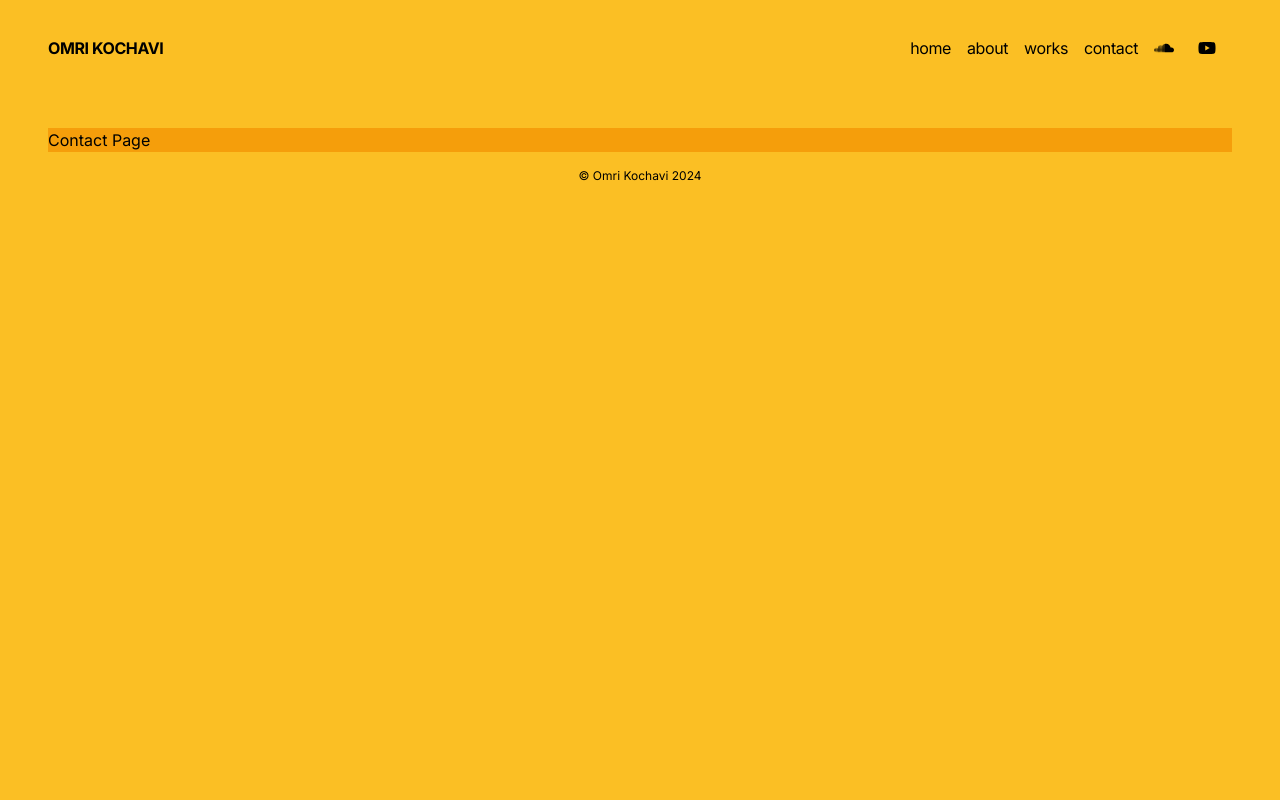
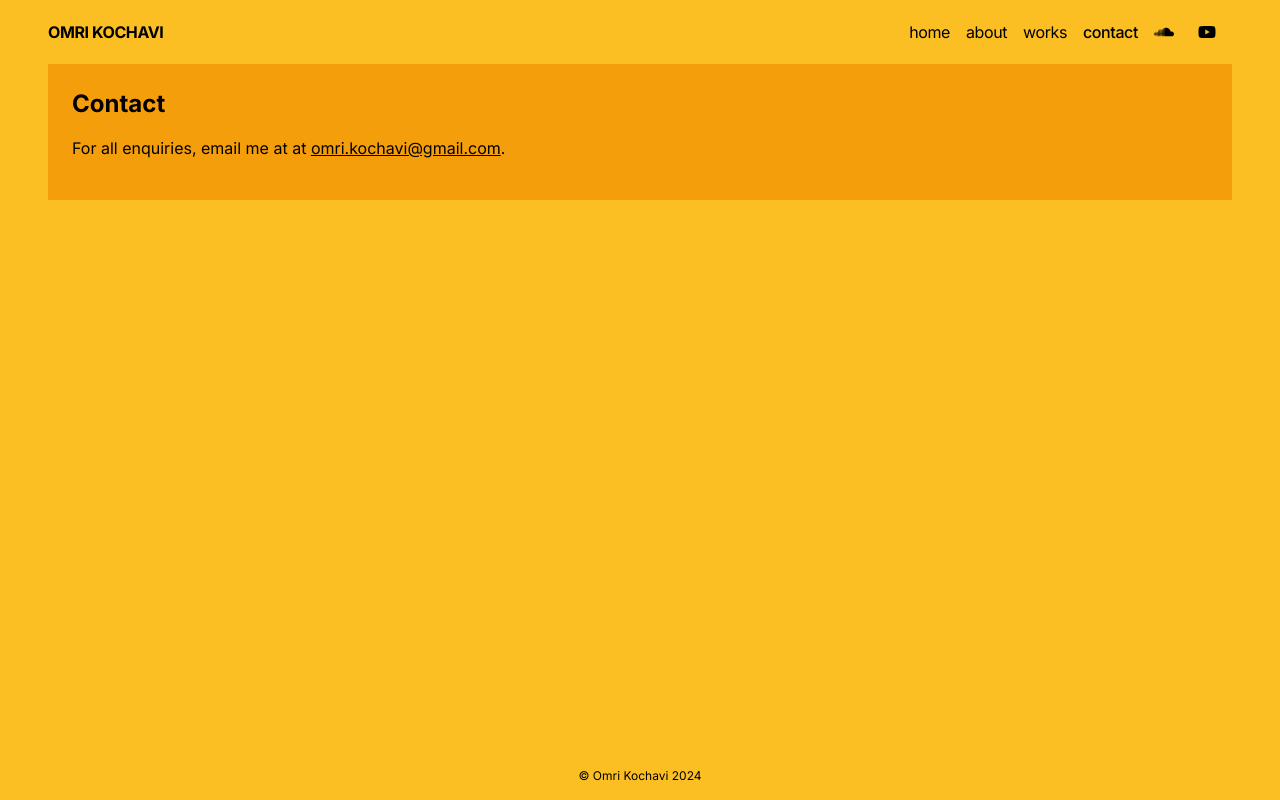
Before and after one commit to nomrik/omri-kochavi-com, a Next.js app: page /contact in a window 1280 px wide. Built offline with nearby package versions, Linux system fonts and the light colour scheme.

Commit message:
contact and ui fixes

```diff
--- a/app/components/Navbar.js
+++ b/app/components/Navbar.js
@@ -2,6 +2,7 @@
 
 import Link from 'next/link';
 import { useState } from 'react';
+import { usePathname } from 'next/navigation';
 import { FontAwesomeIcon } from '@fortawesome/react-fontawesome';
 import { faTimes, faSoundcloud, faYoutube } from '@fortawesome/free-brands-svg-icons';
 
@@ -27,6 +28,7 @@ const navItems = {
 };
 
 export function Navbar() {
+  const pathname = usePathname()
   const [isOpen, setIsOpen] = useState(false);
 
   const toggleMenu = () => {
@@ -38,7 +40,7 @@ export function Navbar() {
   };
 
   return (
-    <aside className={`${isOpen ? 'fixed inset-0 flex justify-center items-center bg-white dark:bg-black z-50' : '-ml-[8px] mb-16 tracking-tight'}`}>
+    <aside className={`${isOpen ? 'fixed inset-0 flex justify-center items-center bg-white dark:bg-black z-50' : '-ml-[8px] tracking-tight sticky top-0 z-10 h-16 text-center bg-amber-400'} pb-6 pt-4 `}>
       {isOpen && (
         <div className="absolute top-0 left-0 w-full flex justify-between items-center px-4 py-2">
           {/* Close Icon */}
@@ -68,17 +70,20 @@ export function Navbar() {
 
           {/* Navigation Links */}
           <div className={`md:flex flex-col md:flex-row ${isOpen ? 'flex' : 'hidden'} items-center`}>
-            {Object.entries(navItems).map(([path, { name, icon }]) => (
+            {Object.entries(navItems).map(([path, { name, icon }]) => {
+              const isSelected = path === pathname;
+              return (
                 <Link
                   key={path}
                   href={path}
                   onClick={closeMenu}
-                className="transition-all hover:text-neutral-800 dark:hover:text-neutral-200 flex relative py-1 px-2"
+                  className={`transition-all hover:text-neutral-800 dark:hover:text-neutral-200 flex relative py-1 px-2 ${isSelected ? 'font-medium' : ''}`}
                 >
                   {icon && <FontAwesomeIcon icon={icon} className="md:mr-2" />}
                   {name}
                 </Link>
-            ))}
+              );
+            })}
           </div>
         </nav>
       </div>
--- a/app/contact/page.js
+++ b/app/contact/page.js
@@ -1,5 +1,15 @@
-export default function Contact() {
-    return (
-        <p>Contact Page</p>
-    )
-}
+import React from 'react';
+import Link from 'next/link';
+
+const EMAIL_ADDRESS = "omri.kochavi@gmail.com";
+
+const ContactPage = () => {
+  return (
+    <div className="flex flex-col p-6">
+      <h1 className="text-2xl font-bold mb-4">Contact</h1>
+      <p className="mb-4">For all enquiries, email me at at <Link className='underline' href={`mailto:${EMAIL_ADDRESS}`}>{EMAIL_ADDRESS}</Link>.</p>
+    </div>
+  );
+};
+
+export default ContactPage;
--- a/app/layout.js
+++ b/app/layout.js
@@ -12,13 +12,17 @@ export const metadata = {
 export default function RootLayout({ children }) {
   return (
     <html lang="en">
-      <body className={`${inter.className} py-4 px-6 md:py-8 md:px-12`}>
+      <body className={`${inter.className} flex flex-col min-h-screen px-6 pb-4 md:px-12`}>
         <Navbar />
-        <div className="bg-amber-500">
-          {children}
+        <div className="flex-1">
+          <div className="bg-amber-500">
+            {children}
+          </div>
         </div>
-        <div className="text-center text-xs mt-4">© Omri Kochavi 2024</div>
-      </body>
+          <div className="w-full mt-6 text-center text-xs">
+            © Omri Kochavi 2024
+          </div>
+        </body>
     </html>
   );
 }
--- a/app/lib/data.js
+++ b/app/lib/data.js
@@ -15,7 +15,7 @@ async function getDoc() {
         // see "Authentication" section in docs for more info
         email: process.env.CLIENT_EMAIL,
         key: process.env.PRIVATE_KEY.replace(/\\n/g, '\n'),
-        scopes: ['https://www.googleapis.com/auth/spreadsheets'],
+        scopes: ['https://www.googleapis.com/auth/spreadsheets.readonly'],
     });
 
     const doc = new GoogleSpreadsheet(process.env.SHEET_ID, serviceAccountAuth);
--- a/app/page.js
+++ b/app/page.js
@@ -15,7 +15,7 @@ export default function Home() {
                   alt="Omri Kochavi Profile Picture"
               />
               <p className="text-sm mb-2"><i>BBC Singers dir. Owain Park</i></p>
-              <iframe className="w-full md:min-w-96 md:w-3/4 aspect-video" src="https://www.youtube.com/embed/uqwlIsPtlgg?si=NRl_iXO3Jl_E5bef&amp;controls=0" title="YouTube video player" frameborder="0" allow="accelerometer; autoplay; clipboard-write; encrypted-media; gyroscope; picture-in-picture; web-share" allowfullscreen></iframe>
+              <iframe className="w-full md:max-w-[600px] md:min-w-96 md:w-3/4 aspect-video" src="https://www.youtube.com/embed/uqwlIsPtlgg?si=NRl_iXO3Jl_E5bef&amp;controls=0" title="YouTube video player" frameborder="0" allow="accelerometer; autoplay; clipboard-write; encrypted-media; gyroscope; picture-in-picture; web-share" allowfullscreen></iframe>
               <p className="text-base mt-2"><b>Kishtatos</b> (2022)</p>
             </div>
             <div class="ml-auto">
--- a/app/works/page.js
+++ b/app/works/page.js
@@ -18,7 +18,7 @@ export default async function Works() {
     return (
         <div className="flex">
             <div className="w-1/6 p-5 hidden md:block md:p-10 relative">
-                <ul className="sticky top-6">
+                <ul className="sticky top-20">
                     {Object.keys(worksByCategory).sort((entryA, entryB) => categoryOrder[entryA] - categoryOrder[entryB]).map((category) => (
                         <li key={category} className="mb-6">
                             <Link href={`#${category}`} className="underline font-light">{category.toUpperCase()}</Link>
```
Lines whose indentation alone changed are shown as unchanged.
